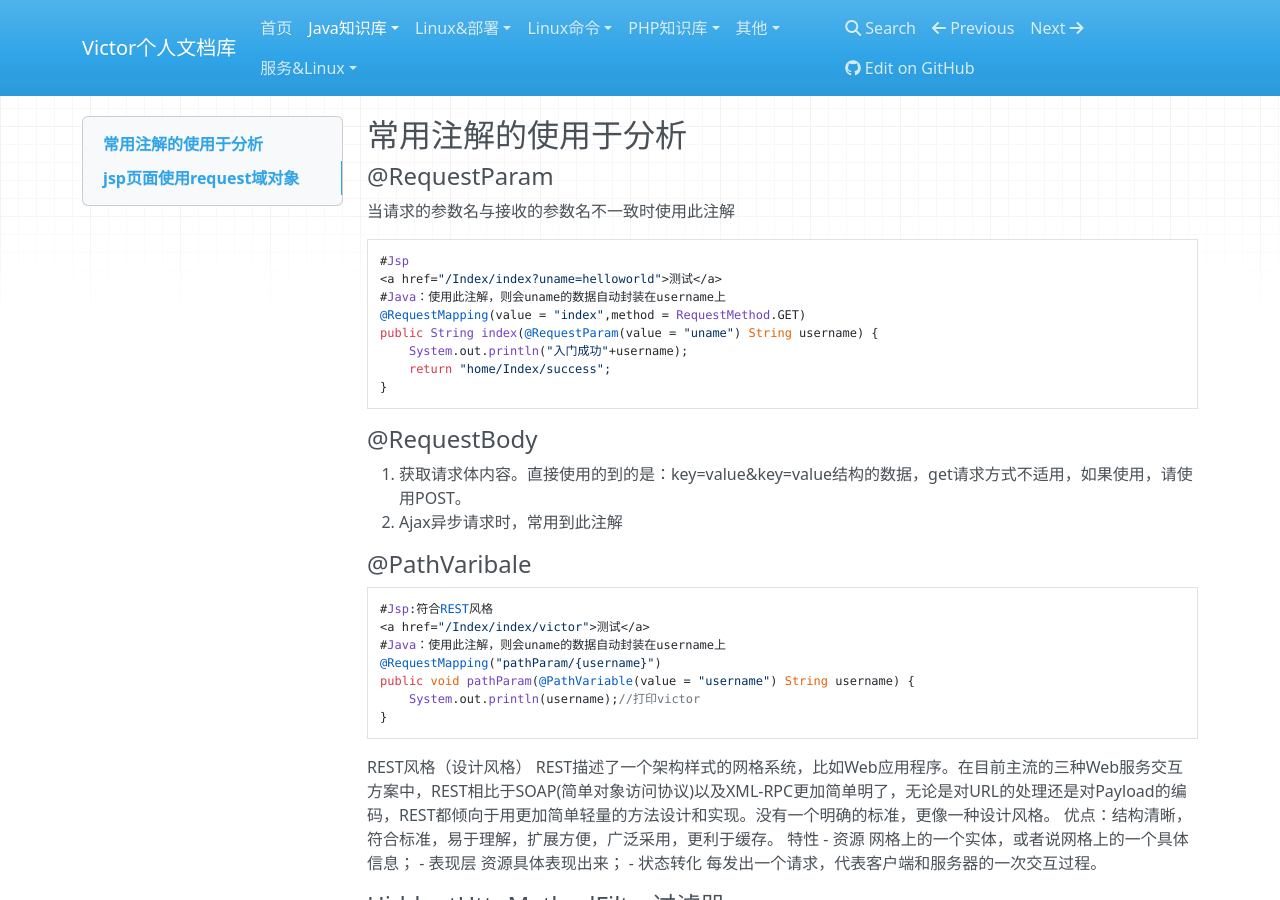
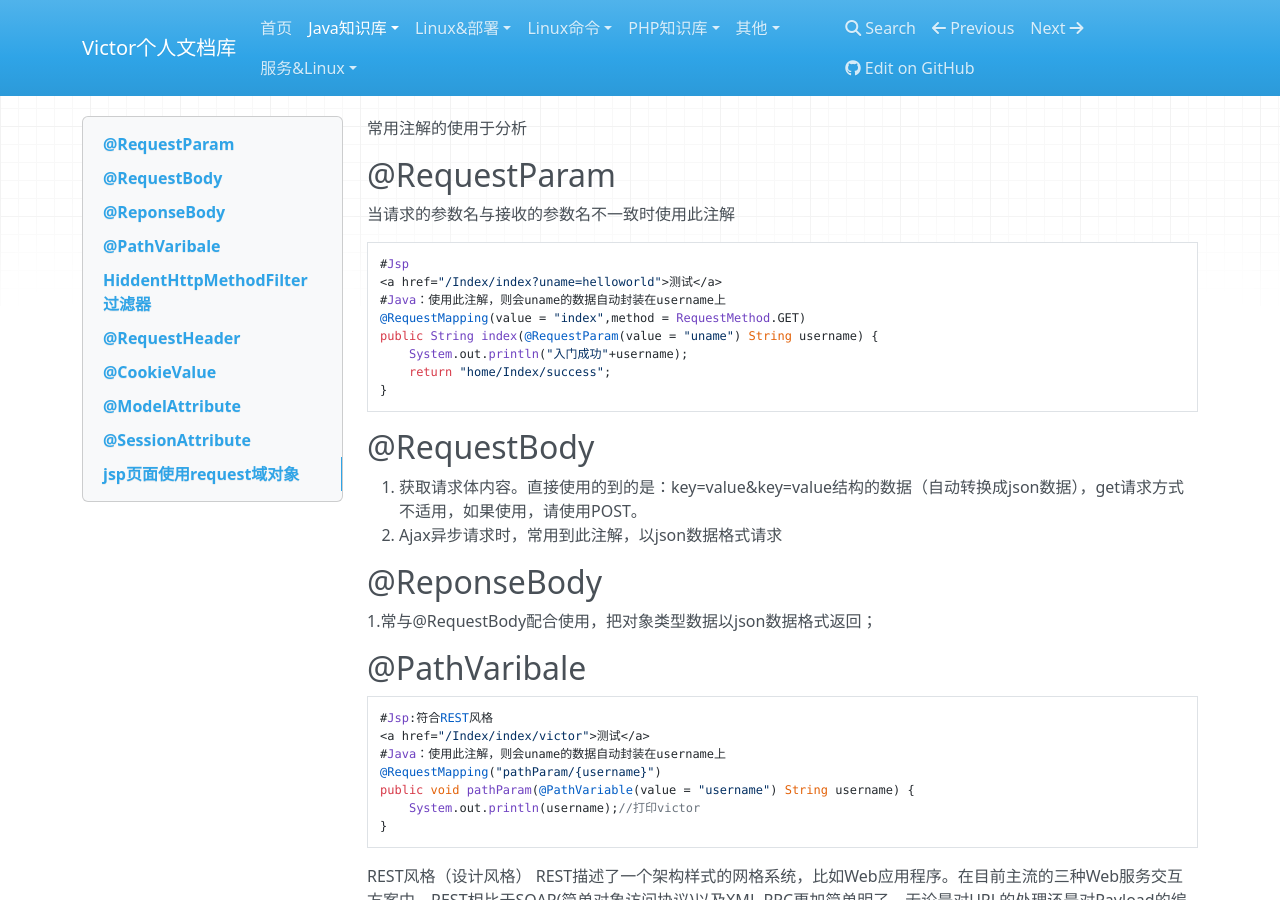
Before and after one commit to victor24680/victorDocs, an MkDocs documentation site: the page built from docs/Java知识库/SpringMVC常用注解使用/常用注解的分析与使用.md, in a window 1280 px wide and 900 px high. Built offline with MkDocs 1.6.1, drawn with Linux system fonts in a browser that asks for light colours; nearby versions of some CDN libraries.

Commit message:
Axiox一些注解的使用方案

````diff
--- a/docs/Java知识库/SpringMVC常用注解使用/常用注解的分析与使用.md
+++ b/docs/Java知识库/SpringMVC常用注解使用/常用注解的分析与使用.md
@@ -1,6 +1,5 @@
-## 常用注解的使用于分析
-
-#### @RequestParam
+常用注解的使用于分析
+## @RequestParam
 当请求的参数名与接收的参数名不一致时使用此注解
 
 ```
@@ -13,11 +12,15 @@ public String index(@RequestParam(value = "uname") String username) {
     return "home/Index/success";
 }
 ```
-#### @RequestBody
-1. 获取请求体内容。直接使用的到的是：key=value&key=value结构的数据，get请求方式不适用，如果使用，请使用POST。
-2. Ajax异步请求时，常用到此注解
+## @RequestBody
+1. 获取请求体内容。直接使用的到的是：key=value&key=value结构的数据（自动转换成json数据），get请求方式不适用，如果使用，请使用POST。
+2. Ajax异步请求时，常用到此注解，以json数据格式请求
 
-#### @PathVaribale
+## @ReponseBody
+1.常与@RequestBody配合使用，把对象类型数据以json数据格式返回；
+
+
+## @PathVaribale
 
 ```
 #Jsp:符合REST风格
@@ -37,7 +40,7 @@ REST描述了一个架构样式的网格系统，比如Web应用程序。在目
 - 状态转化 每发出一个请求，代表客户端和服务器的一次交互过程。
 
 
-#### HiddentHttpMethodFilter过滤器
+## HiddentHttpMethodFilter过滤器
 由于浏览器form表单只支持GET和POST提交，而DELETE、PUT等method并不支持，此过滤器可以更改浏览器的请求方式，发送至我们的控制器，使得支持。
 WebClient类，使用静态方法发送请求，模拟各种请求方式。<br />
 使用步骤<br />
@@ -52,7 +55,7 @@ WebClient类，使用静态方法发送请求，模拟各种请求方式。<br /
 
 第三步：按照要求提供_method请求参数，该参数的取值是就是我们需要的请求方式。<br />
 
-#### @RequestHeader
+## @RequestHeader
 作用<br />
 用于获取请求消息头
 
@@ -63,7 +66,7 @@ public void testRequestHeader(@RequestHeader(value = "Accept") String header){
     System.out.println(header);
 }
 ```
-#### @CookieValue
+## @CookieValue
 作用<br />
 用于指定cookie名称的值传入控制器方法参数
 
@@ -73,7 +76,7 @@ public void testRequestHeader(@RequestHeader(value = "Accept") String header){
      System.out.println(cookie);
  }
 ```
-#### @ModelAttribute
+## @ModelAttribute
 作用<br />
 该注解用于修改方法和参数
 出现在方法上，表示当前方法会在控制器的方法之前执行，即先执行。它可以修饰没有返回值的方法，也可以修饰有具体返回值的方法。
@@ -142,7 +145,7 @@ public void showUser(String username, Map<String,User> map) {
     map.put("key_a", user);
 }
 ```
-#### @SessionAttribute
+## @SessionAttribute
 作用：用于多次执行控制器方法中的参数共享
 1. request域对象的使用
 
````
Also changed, not shown: docs/Java知识库/SpringBoot配置/入门初步搭建方法.md (+8 -8 lines), docs/Java知识库/SpringMVC静态资源及Ajax异步请求/Ajax异步请求数据.md (+15 -14 lines), docs/其他/Axios使用手册及常用方法.md (+17 -0 lines).
